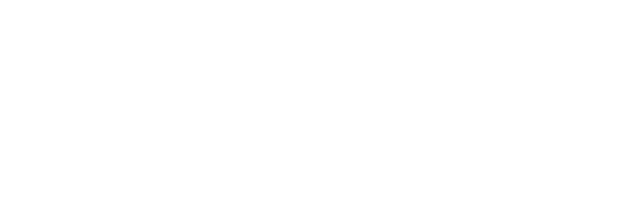
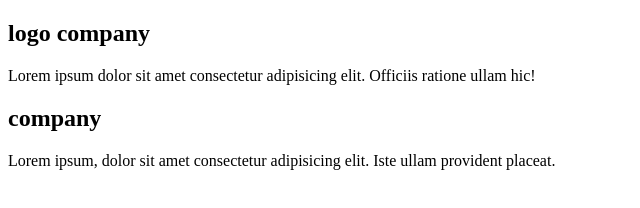
Before and after one commit to Mouthanna08/Flex-grid, a plain HTML site: page index.html in a window 1280 px wide. Shown: the whole page, without its empty margins (0-640 px from the left). Drawn offline with Linux system fonts and the light colour scheme.

Commit message:
logo company

```diff
--- a/index.html
+++ b/index.html
@@ -13,6 +13,17 @@
 
 <body>
 
+    <nav>
+        <h2>logo company</h2>
+        <p>
+            Lorem ipsum dolor sit amet consectetur adipisicing elit. Officiis ratione ullam hic!
+        </p>
+
+        <h2>company</h2>
+        <p>Lorem ipsum, dolor sit amet consectetur adipisicing elit. Iste ullam provident placeat.</p>
+
+    </nav>
+
 </body>
 
 </html>
```
